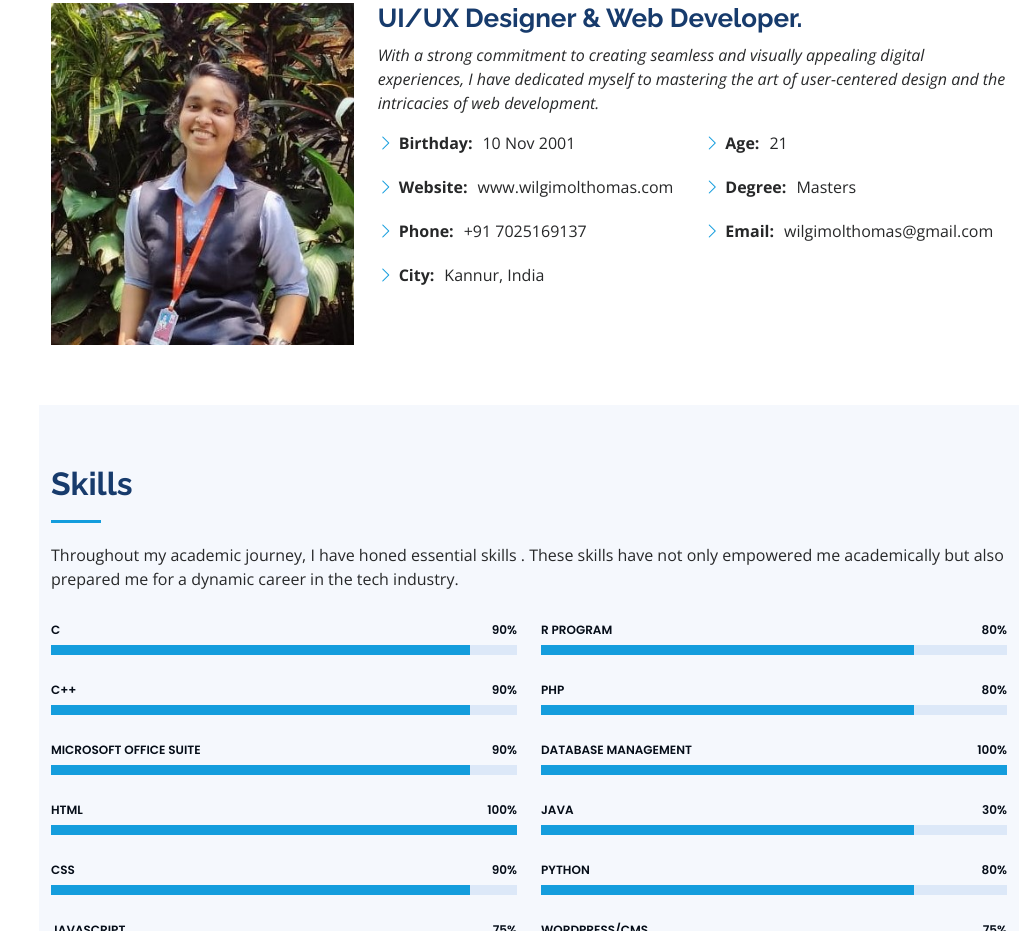
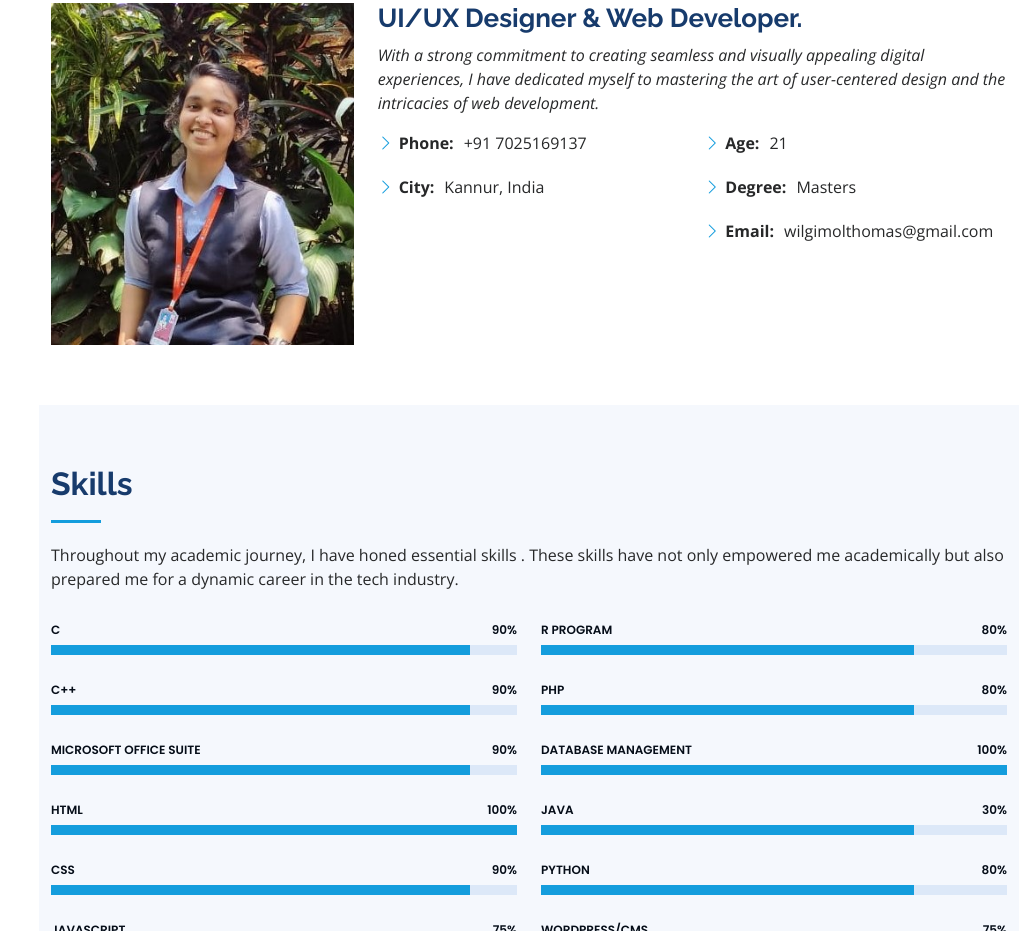
Before and after one commit to Wilgi123/wilgimolthomas.github.io, a plain HTML site: page index.html in a window 1280 px wide. Shown: the part 1037-1968 px from the top of the page, without its empty margins (261-1280 px from the left). Drawn offline with nearby package versions, Linux system fonts and the light colour scheme.

Commit message:
Update index.html

```diff
--- a/index.html
+++ b/index.html
@@ -101,8 +101,8 @@
             <div class="row">
               <div class="col-lg-6">
                 <ul>
-                  <li><i class="bi bi-chevron-right"></i> <strong>Birthday:</strong> <span>10 Nov 2001</span></li>
-                  <li><i class="bi bi-chevron-right"></i> <strong>Website:</strong> <span>www.wilgimolthomas.com</span></li>
+                 <!-- <li><i class="bi bi-chevron-right"></i> <strong>Birthday:</strong> <span>10 Nov 2001</span></li>-->
+                  <!--<li><i class="bi bi-chevron-right"></i> <strong>Website:</strong> <span>www.wilgimolthomas.com</span></li>-->
                   <li><i class="bi bi-chevron-right"></i> <strong>Phone:</strong> <span>+91 7025169137</span></li>
                   <li><i class="bi bi-chevron-right"></i> <strong>City:</strong> <span>Kannur, India</span></li>
                 </ul>
```
